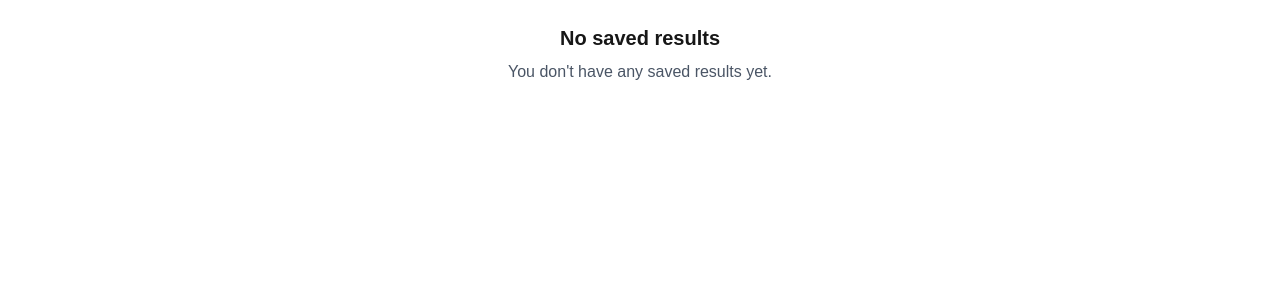
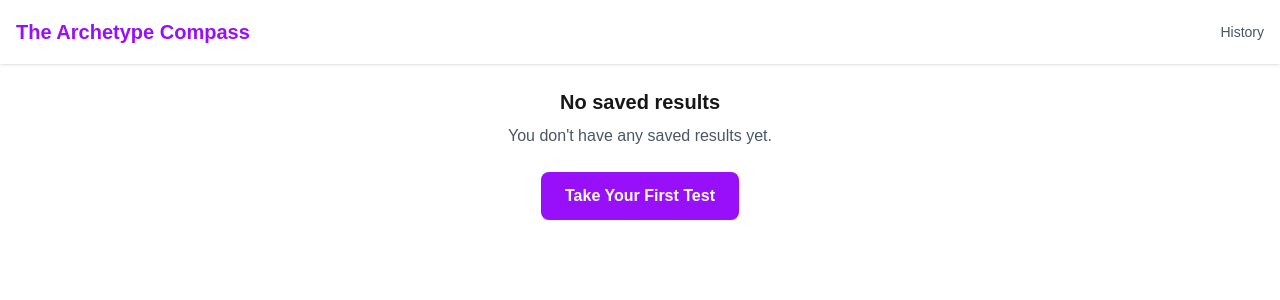
Before and after one commit to evunti/arch_compass, a Next.js app: page /history in a window 1280 px wide. Shown: the top 300 px of the page. Built offline with nearby package versions, Linux system fonts and the light colour scheme; no server answers.

Commit message:
fixed history button

```diff
--- a/components/navbar.tsx
+++ b/components/navbar.tsx
@@ -1,23 +1,23 @@
-export default function NavBar({
-  onNavigate,
-}: {
-  onNavigate?: (page: "landing" | "history") => void;
-}) {
+"use client";
+
+import Link from "next/link";
+
+export default function NavBar() {
   return (
     <header className="sticky top-0 z-10 bg-white/80 backdrop-blur-sm h-16 flex justify-between items-center shadow-sm px-4">
-      <button
-        onClick={() => onNavigate?.("landing")}
+      <Link
+        href="/"
         className="text-xl font-semibold text-purple-600 hover:text-purple-700 transition-colors"
       >
         The Archetype Compass
-      </button>
+      </Link>
       <div className="flex items-center gap-4">
-        <button
-          onClick={() => onNavigate?.("history")}
-          className="text-sm text-gray-600 hover:text-gray-800"
+        <Link
+          href="/history"
+          className="text-sm text-gray-600 hover:text-gray-800 hover:underline transition-colors"
         >
           History
-        </button>
+        </Link>
       </div>
     </header>
   );
--- a/src/app/history/page.tsx
+++ b/src/app/history/page.tsx
@@ -1,12 +1,22 @@
+"use client";
+
 import React from "react";
 import { useQuery } from "convex/react";
 import { api } from "../../../convex/_generated/api";
+import { useRouter } from "next/navigation";
+import NavBar from "../../../components/navbar";
 
-interface SavedResultsProps {
-  onView: (result: any) => void;
+export default function History() {
+  const router = useRouter();
+
+  const handleView = (result: any) => {
+    // Navigate to results page with the result data
+    const searchParams = new URLSearchParams();
+    if (result.sessionId) {
+      searchParams.set("sessionId", result.sessionId);
     }
-
-export default function SavedResults({ onView }: SavedResultsProps) {
+    router.push(`/results?${searchParams.toString()}`);
+  };
   const loggedInUser = useQuery(api.auth.loggedInUser);
 
   const userResults = useQuery(
@@ -18,8 +28,10 @@ export default function SavedResults({ onView }: SavedResultsProps) {
 
   let localHistory: any[] = [];
   try {
+    if (typeof window !== "undefined") {
       const raw = localStorage.getItem("resultsHistory");
       if (raw) localHistory = JSON.parse(raw);
+    }
   } catch (e) {}
 
   const items: any[] = [];
@@ -32,9 +44,20 @@ export default function SavedResults({ onView }: SavedResultsProps) {
 
   if (!items.length) {
     return (
+      <div>
+        <NavBar />
         <div className="max-w-4xl mx-auto p-6 text-center">
           <h3 className="text-xl font-semibold mb-2">No saved results</h3>
-        <p className="text-gray-600">You don't have any saved results yet.</p>
+          <p className="text-gray-600 mb-6">
+            You don't have any saved results yet.
+          </p>
+          <button
+            onClick={() => router.push("/questionnaire")}
+            className="px-6 py-3 bg-purple-600 text-white rounded-lg font-semibold hover:bg-purple-700 transition-colors"
+          >
+            Take Your First Test
+          </button>
+        </div>
       </div>
     );
   }
@@ -56,8 +79,10 @@ export default function SavedResults({ onView }: SavedResultsProps) {
   };
 
   return (
+    <div>
+      <NavBar />
       <div className="max-w-4xl mx-auto p-6">
-      <h3 className="text-2xl font-bold mb-4">Saved Results</h3>
+        <h3 className="text-2xl font-bold mb-4">Test History</h3>
         <ul className="space-y-4">
           {items.map((r, idx) => {
             const when = r.completedAt ? new Date(r.completedAt) : null;
@@ -94,7 +119,9 @@ export default function SavedResults({ onView }: SavedResultsProps) {
                     werewolf: Math.round(
                       ((scoreObj.werewolf || 0) / total) * 100
                     ),
-                  vampire: Math.round(((scoreObj.vampire || 0) / total) * 100),
+                    vampire: Math.round(
+                      ((scoreObj.vampire || 0) / total) * 100
+                    ),
                   };
                 })()
               : null;
@@ -112,8 +139,12 @@ export default function SavedResults({ onView }: SavedResultsProps) {
                   <div className="text-sm text-gray-500">{subtitle}</div>
                   {percentages && (
                     <div className="text-sm text-gray-600 mt-1">
-                    <span className="mr-3">Cowboy: {percentages.cowboy}%</span>
-                    <span className="mr-3">Pirate: {percentages.pirate}%</span>
+                      <span className="mr-3">
+                        Cowboy: {percentages.cowboy}%
+                      </span>
+                      <span className="mr-3">
+                        Pirate: {percentages.pirate}%
+                      </span>
                       <span className="mr-3">
                         Werewolf: {percentages.werewolf}%
                       </span>
@@ -123,8 +154,8 @@ export default function SavedResults({ onView }: SavedResultsProps) {
                 </div>
                 <div className="flex items-center gap-2">
                   <button
-                  className="px-3 py-2 bg-purple-600 text-white rounded"
-                  onClick={() => onView(r)}
+                    className="px-3 py-2 bg-purple-600 text-white rounded hover:bg-purple-700 transition-colors"
+                    onClick={() => handleView(r)}
                   >
                     View
                   </button>
@@ -134,5 +165,6 @@ export default function SavedResults({ onView }: SavedResultsProps) {
           })}
         </ul>
       </div>
+    </div>
   );
 }
```
Lines whose indentation alone changed are shown as unchanged.
